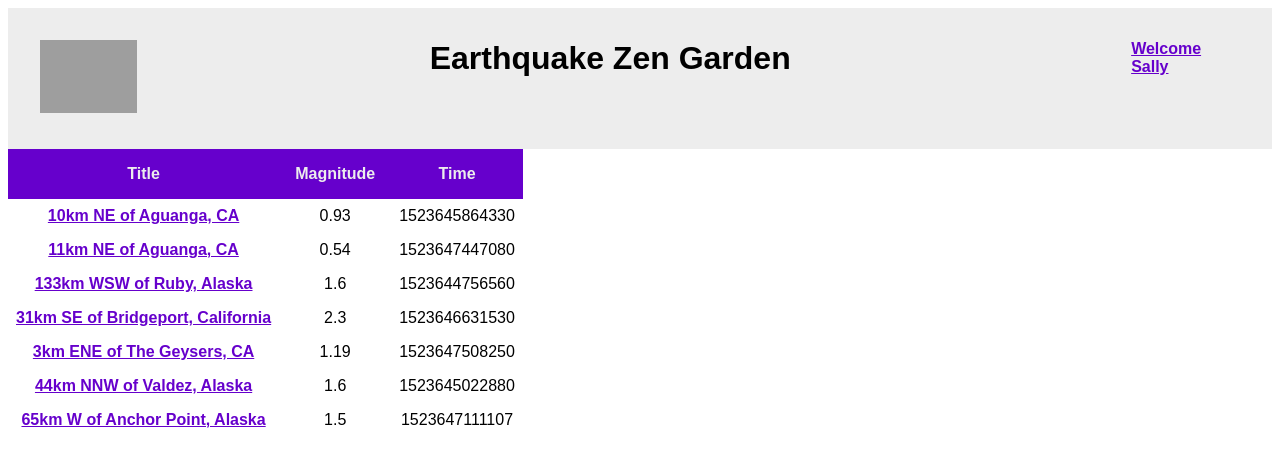
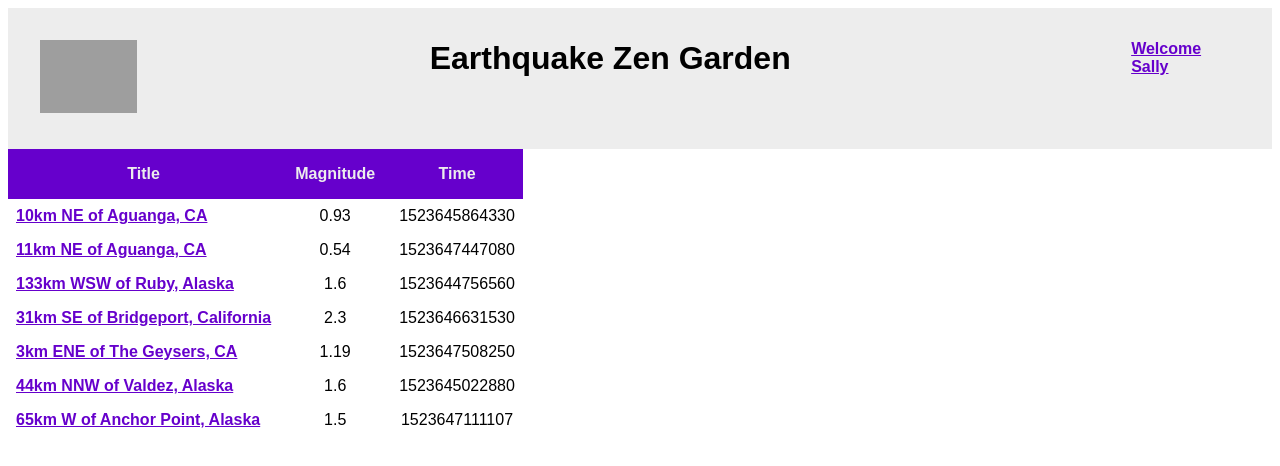
Before and after one commit to mintsource/earthquake-zen-garden, a React app: page / in a window 1280 px wide. Shown: the top 466 px of the page. Built offline with nearby package versions, Linux system fonts and the light colour scheme; grey boxes are pictures that could not be loaded; the HTML template or start-up script is replaced by a standard one.

Commit message:
align main column left

```diff
--- a/src/App.css
+++ b/src/App.css
@@ -74,3 +74,7 @@ a {
   padding: 0.5rem;
   text-align: center;
 }
+
+.earthquake-list .primary {
+  text-align: left;
+}
```
